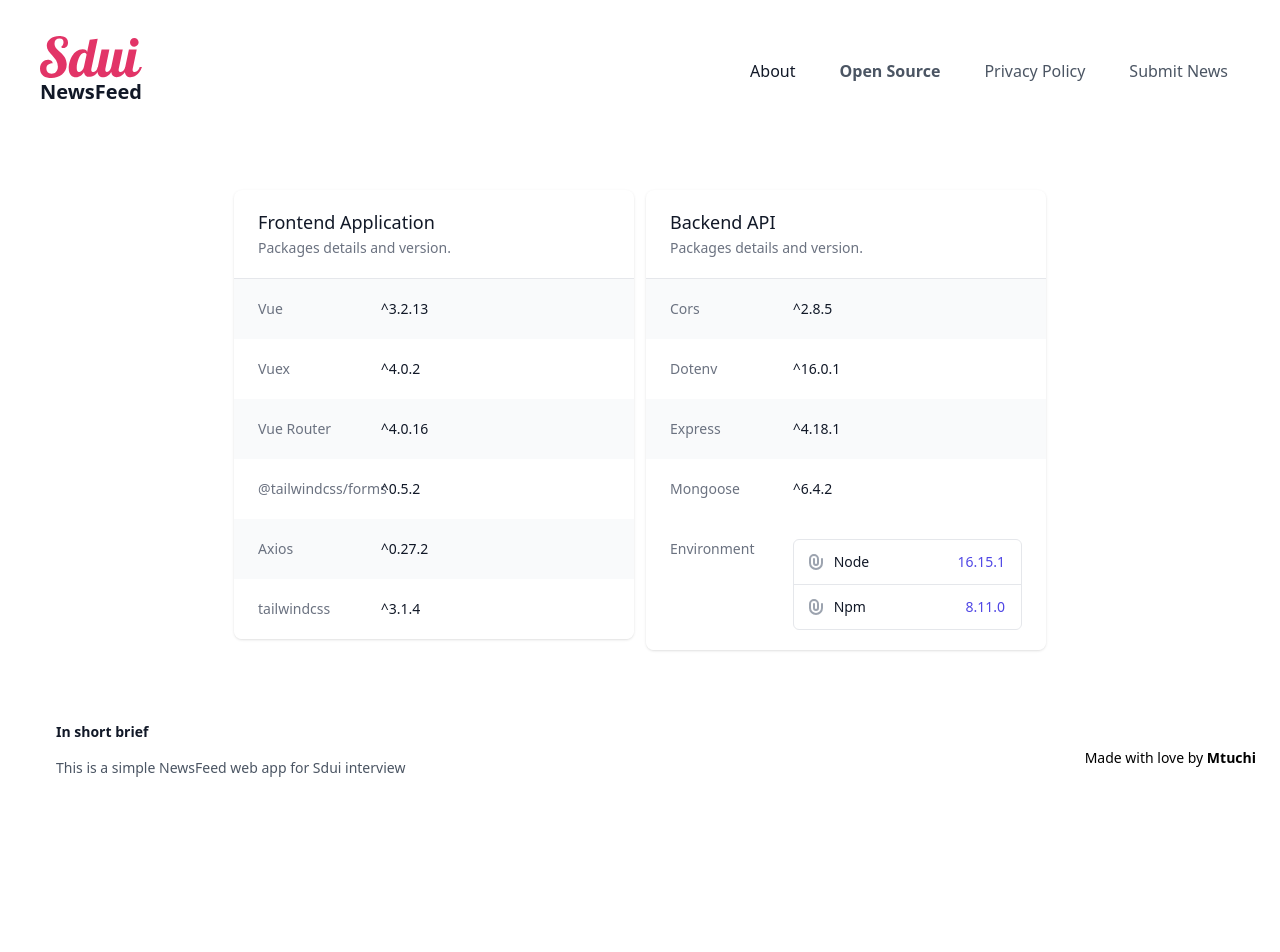
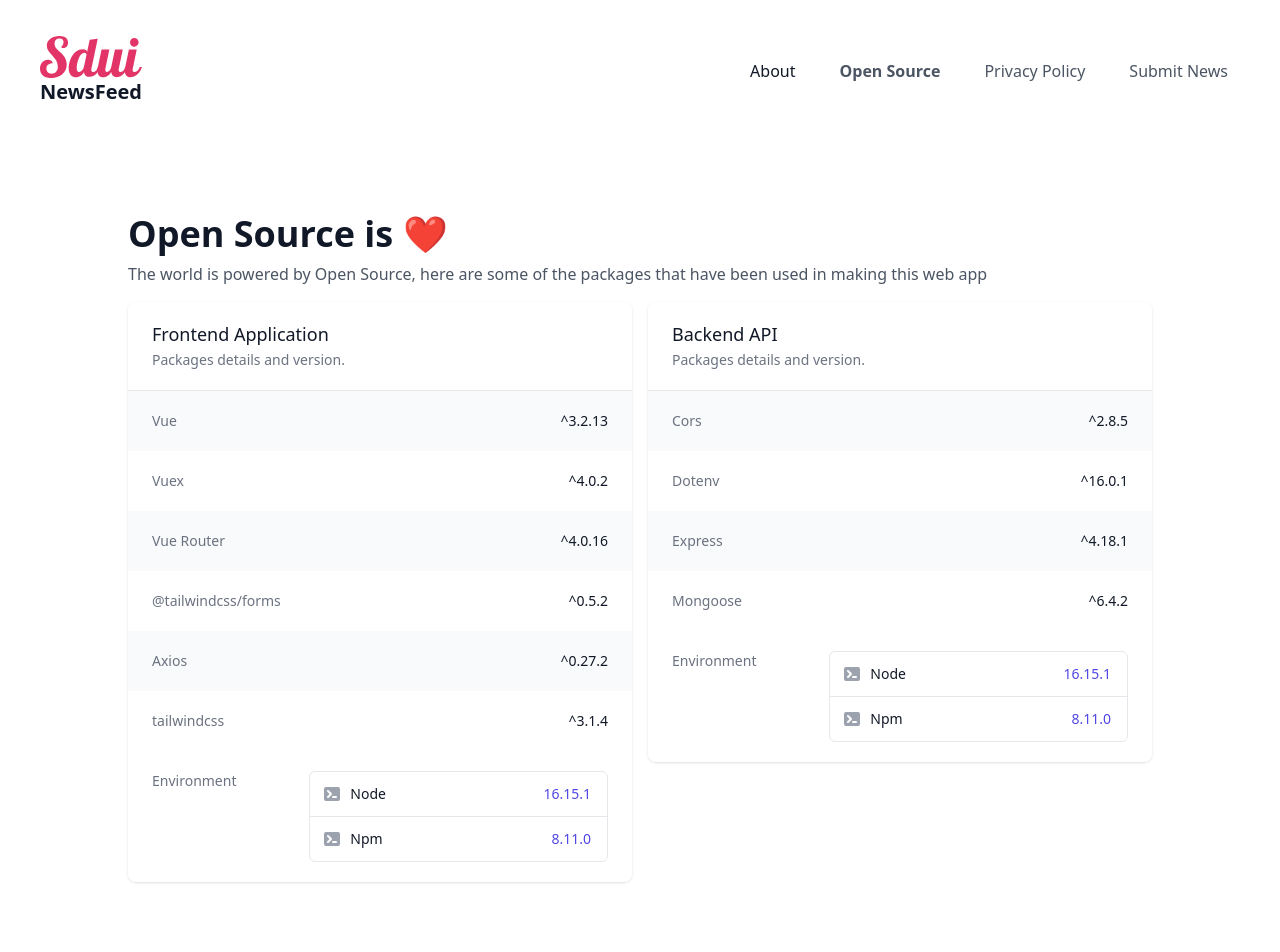
Before and after one commit to mtuchi/sdui, a Vue app: page /#/os in a window 1280 px wide. Shown: the top 952 px of the page. Before the commit the page ends 818 px from the top, so only its background shows below. Built offline with nearby package versions, Linux system fonts and the light colour scheme; no server answers.

Commit message:
style: improve about and open-source page

```diff
--- a/src/pages/Os.vue
+++ b/src/pages/Os.vue
@@ -1,5 +1,16 @@
 <template>
-    <div class="flex gap-3">
+    <div class="container w-full md:max-w-5xl mx-auto">
+        <div class="w-full">
+            <div class="font-sans mb-4">
+                <h1 class="font-bold font-sans break-normal text-gray-900 pt-6 pb-2 text-3xl md:text-4xl">
+                    Open Source is ❤️
+                </h1>
+                <p class="text-sm md:text-base font-normal text-gray-600">The world is powered by Open Source, here
+                    are some of the packages that have been used in making this web app
+                </p>
+            </div>
+        </div>
+        <div class="w-full flex gap-4">
             <div class="w-1/2">
                 <div class="bg-white shadow overflow-hidden sm:rounded-lg">
                     <div class="px-4 py-5 sm:px-6">
@@ -10,27 +21,72 @@
                         <dl>
                             <div class="bg-gray-50 px-4 py-5 sm:grid sm:grid-cols-3 sm:gap-4 sm:px-6">
                                 <dt class="text-sm font-medium text-gray-500">Vue</dt>
-                            <dd class="mt-1 text-sm text-gray-900 sm:mt-0 sm:col-span-2">^3.2.13</dd>
+                                <dd class="mt-1 text-sm text-gray-900 sm:mt-0 sm:col-span-2 text-right">^3.2.13</dd>
                             </div>
                             <div class="bg-white px-4 py-5 sm:grid sm:grid-cols-3 sm:gap-4 sm:px-6">
                                 <dt class="text-sm font-medium text-gray-500">Vuex</dt>
-                            <dd class="mt-1 text-sm text-gray-900 sm:mt-0 sm:col-span-2">^4.0.2</dd>
+                                <dd class="mt-1 text-sm text-gray-900 sm:mt-0 sm:col-span-2 text-right">^4.0.2</dd>
                             </div>
                             <div class="bg-gray-50 px-4 py-5 sm:grid sm:grid-cols-3 sm:gap-4 sm:px-6">
                                 <dt class="text-sm font-medium text-gray-500">Vue Router</dt>
-                            <dd class="mt-1 text-sm text-gray-900 sm:mt-0 sm:col-span-2">^4.0.16</dd>
+                                <dd class="mt-1 text-sm text-gray-900 sm:mt-0 sm:col-span-2 text-right">^4.0.16</dd>
                             </div>
                             <div class="bg-white px-4 py-5 sm:grid sm:grid-cols-3 sm:gap-4 sm:px-6">
                                 <dt class="text-sm font-medium text-gray-500">@tailwindcss/forms</dt>
-                            <dd class="mt-1 text-sm text-gray-900 sm:mt-0 sm:col-span-2">^0.5.2</dd>
+                                <dd class="mt-1 text-sm text-gray-900 sm:mt-0 sm:col-span-2 text-right">^0.5.2</dd>
                             </div>
                             <div class="bg-gray-50 px-4 py-5 sm:grid sm:grid-cols-3 sm:gap-4 sm:px-6">
                                 <dt class="text-sm font-medium text-gray-500">Axios</dt>
-                            <dd class="mt-1 text-sm text-gray-900 sm:mt-0 sm:col-span-2">^0.27.2</dd>
+                                <dd class="mt-1 text-sm text-gray-900 sm:mt-0 sm:col-span-2 text-right">^0.27.2</dd>
                             </div>
                             <div class="bg-white px-4 py-5 sm:grid sm:grid-cols-3 sm:gap-4 sm:px-6">
                                 <dt class="text-sm font-medium text-gray-500">tailwindcss</dt>
-                            <dd class="mt-1 text-sm text-gray-900 sm:mt-0 sm:col-span-2">^3.1.4</dd>
+                                <dd class="mt-1 text-sm text-gray-900 sm:mt-0 sm:col-span-2 text-right">^3.1.4</dd>
+                            </div>
+                            <div class="bg-white px-4 py-5 sm:grid sm:grid-cols-3 sm:gap-4 sm:px-6">
+                                <dt class="text-sm font-medium text-gray-500">Environment</dt>
+                                <dd class="mt-1 text-sm text-gray-900 sm:mt-0 sm:col-span-2">
+                                    <ul role="list" class="border border-gray-200 rounded-md divide-y divide-gray-200">
+                                        <li class="pl-3 pr-4 py-3 flex items-center justify-between text-sm">
+                                            <div class="w-0 flex-1 flex items-center">
+                                                <svg xmlns="http://www.w3.org/2000/svg"
+                                                    class="flex-shrink-0 h-5 w-5 text-gray-400" viewBox="0 0 20 20"
+                                                    fill="currentColor">
+                                                    <path fill-rule="evenodd"
+                                                        d="M2 5a2 2 0 012-2h12a2 2 0 012 2v10a2 2 0 01-2 2H4a2 2 0 01-2-2V5zm3.293 1.293a1 1 0 011.414 0l3 3a1 1 0 010 1.414l-3 3a1 1 0 01-1.414-1.414L7.586 10 5.293 7.707a1 1 0 010-1.414zM11 12a1 1 0 100 2h3a1 1 0 100-2h-3z"
+                                                        clip-rule="evenodd" />
+                                                </svg>
+                                                <span class="ml-2 flex-1 w-0 truncate">
+                                                    Node
+                                                </span>
+                                            </div>
+                                            <div class="ml-4 flex-shrink-0">
+                                                <span class="font-medium text-indigo-600 hover:text-indigo-500">
+                                                    16.15.1
+                                                </span>
+                                            </div>
+                                        </li>
+                                        <li class="pl-3 pr-4 py-3 flex items-center justify-between text-sm">
+                                            <div class="w-0 flex-1 flex items-center">
+                                                <svg xmlns="http://www.w3.org/2000/svg"
+                                                    class="flex-shrink-0 h-5 w-5 text-gray-400" viewBox="0 0 20 20"
+                                                    fill="currentColor">
+                                                    <path fill-rule="evenodd"
+                                                        d="M2 5a2 2 0 012-2h12a2 2 0 012 2v10a2 2 0 01-2 2H4a2 2 0 01-2-2V5zm3.293 1.293a1 1 0 011.414 0l3 3a1 1 0 010 1.414l-3 3a1 1 0 01-1.414-1.414L7.586 10 5.293 7.707a1 1 0 010-1.414zM11 12a1 1 0 100 2h3a1 1 0 100-2h-3z"
+                                                        clip-rule="evenodd" />
+                                                </svg>
+                                                <span class="ml-2 flex-1 w-0 truncate">
+                                                    Npm
+                                                </span>
+                                            </div>
+                                            <div class="ml-4 flex-shrink-0">
+                                                <span class="font-medium text-indigo-600 hover:text-indigo-500">
+                                                    8.11.0
+                                                </span>
+                                            </div>
+                                        </li>
+                                    </ul>
+                                </dd>
                             </div>
                         </dl>
                     </div>
@@ -47,19 +103,19 @@
                         <dl>
                             <div class="bg-gray-50 px-4 py-5 sm:grid sm:grid-cols-3 sm:gap-4 sm:px-6">
                                 <dt class="text-sm font-medium text-gray-500">Cors</dt>
-                            <dd class="mt-1 text-sm text-gray-900 sm:mt-0 sm:col-span-2">^2.8.5</dd>
+                                <dd class="mt-1 text-sm text-gray-900 sm:mt-0 sm:col-span-2 text-right">^2.8.5</dd>
                             </div>
                             <div class="bg-white px-4 py-5 sm:grid sm:grid-cols-3 sm:gap-4 sm:px-6">
                                 <dt class="text-sm font-medium text-gray-500">Dotenv</dt>
-                            <dd class="mt-1 text-sm text-gray-900 sm:mt-0 sm:col-span-2">^16.0.1</dd>
+                                <dd class="mt-1 text-sm text-gray-900 sm:mt-0 sm:col-span-2 text-right">^16.0.1</dd>
                             </div>
                             <div class="bg-gray-50 px-4 py-5 sm:grid sm:grid-cols-3 sm:gap-4 sm:px-6">
                                 <dt class="text-sm font-medium text-gray-500">Express</dt>
-                            <dd class="mt-1 text-sm text-gray-900 sm:mt-0 sm:col-span-2">^4.18.1</dd>
+                                <dd class="mt-1 text-sm text-gray-900 sm:mt-0 sm:col-span-2 text-right">^4.18.1</dd>
                             </div>
                             <div class="bg-white px-4 py-5 sm:grid sm:grid-cols-3 sm:gap-4 sm:px-6">
                                 <dt class="text-sm font-medium text-gray-500">Mongoose</dt>
-                            <dd class="mt-1 text-sm text-gray-900 sm:mt-0 sm:col-span-2">^6.4.2</dd>
+                                <dd class="mt-1 text-sm text-gray-900 sm:mt-0 sm:col-span-2 text-right">^6.4.2</dd>
                             </div>
                             <!-- <div class="bg-gray-50 px-4 py-5 sm:grid sm:grid-cols-3 sm:gap-4 sm:px-6">
                             <dt class="text-sm font-medium text-gray-500">About</dt>
@@ -74,38 +130,40 @@
                                     <ul role="list" class="border border-gray-200 rounded-md divide-y divide-gray-200">
                                         <li class="pl-3 pr-4 py-3 flex items-center justify-between text-sm">
                                             <div class="w-0 flex-1 flex items-center">
-                                            <!-- Heroicon name: solid/paper-clip -->
-                                            <svg class="flex-shrink-0 h-5 w-5 text-gray-400"
-                                                xmlns="http://www.w3.org/2000/svg" viewBox="0 0 20 20"
-                                                fill="currentColor" aria-hidden="true">
+                                                <svg xmlns="http://www.w3.org/2000/svg"
+                                                    class="flex-shrink-0 h-5 w-5 text-gray-400" viewBox="0 0 20 20"
+                                                    fill="currentColor">
                                                     <path fill-rule="evenodd"
-                                                    d="M8 4a3 3 0 00-3 3v4a5 5 0 0010 0V7a1 1 0 112 0v4a7 7 0 11-14 0V7a5 5 0 0110 0v4a3 3 0 11-6 0V7a1 1 0 012 0v4a1 1 0 102 0V7a3 3 0 00-3-3z"
+                                                        d="M2 5a2 2 0 012-2h12a2 2 0 012 2v10a2 2 0 01-2 2H4a2 2 0 01-2-2V5zm3.293 1.293a1 1 0 011.414 0l3 3a1 1 0 010 1.414l-3 3a1 1 0 01-1.414-1.414L7.586 10 5.293 7.707a1 1 0 010-1.414zM11 12a1 1 0 100 2h3a1 1 0 100-2h-3z"
                                                         clip-rule="evenodd" />
                                                 </svg>
-                                            <span class="ml-2 flex-1 w-0 truncate"> Node
+                                                <span class="ml-2 flex-1 w-0 truncate">
+                                                    Node
                                                 </span>
                                             </div>
                                             <div class="ml-4 flex-shrink-0">
-                                            <a href="#" class="font-medium text-indigo-600 hover:text-indigo-500">
-                                                16.15.1 </a>
+                                                <span class="font-medium text-indigo-600 hover:text-indigo-500">
+                                                    16.15.1
+                                                </span>
                                             </div>
                                         </li>
                                         <li class="pl-3 pr-4 py-3 flex items-center justify-between text-sm">
                                             <div class="w-0 flex-1 flex items-center">
-                                            <!-- Heroicon name: solid/paper-clip -->
-                                            <svg class="flex-shrink-0 h-5 w-5 text-gray-400"
-                                                xmlns="http://www.w3.org/2000/svg" viewBox="0 0 20 20"
-                                                fill="currentColor" aria-hidden="true">
+                                                <svg xmlns="http://www.w3.org/2000/svg"
+                                                    class="flex-shrink-0 h-5 w-5 text-gray-400" viewBox="0 0 20 20"
+                                                    fill="currentColor">
                                                     <path fill-rule="evenodd"
-                                                    d="M8 4a3 3 0 00-3 3v4a5 5 0 0010 0V7a1 1 0 112 0v4a7 7 0 11-14 0V7a5 5 0 0110 0v4a3 3 0 11-6 0V7a1 1 0 012 0v4a1 1 0 102 0V7a3 3 0 00-3-3z"
+                                                        d="M2 5a2 2 0 012-2h12a2 2 0 012 2v10a2 2 0 01-2 2H4a2 2 0 01-2-2V5zm3.293 1.293a1 1 0 011.414 0l3 3a1 1 0 010 1.414l-3 3a1 1 0 01-1.414-1.414L7.586 10 5.293 7.707a1 1 0 010-1.414zM11 12a1 1 0 100 2h3a1 1 0 100-2h-3z"
                                                         clip-rule="evenodd" />
                                                 </svg>
-                                            <span class="ml-2 flex-1 w-0 truncate"> Npm
+                                                <span class="ml-2 flex-1 w-0 truncate">
+                                                    Npm
                                                 </span>
                                             </div>
                                             <div class="ml-4 flex-shrink-0">
-                                            <a href="#" class="font-medium text-indigo-600 hover:text-indigo-500">
-                                                8.11.0 </a>
+                                                <span class="font-medium text-indigo-600 hover:text-indigo-500">
+                                                    8.11.0
+                                                </span>
                                             </div>
                                         </li>
                                     </ul>
@@ -114,7 +172,7 @@
                         </dl>
                     </div>
                 </div>
-
+            </div>
         </div>
     </div>
 </template>
```
Also changed, not shown: src/pages/About.vue (+47 -28 lines). Lines whose indentation alone changed are shown as unchanged.
